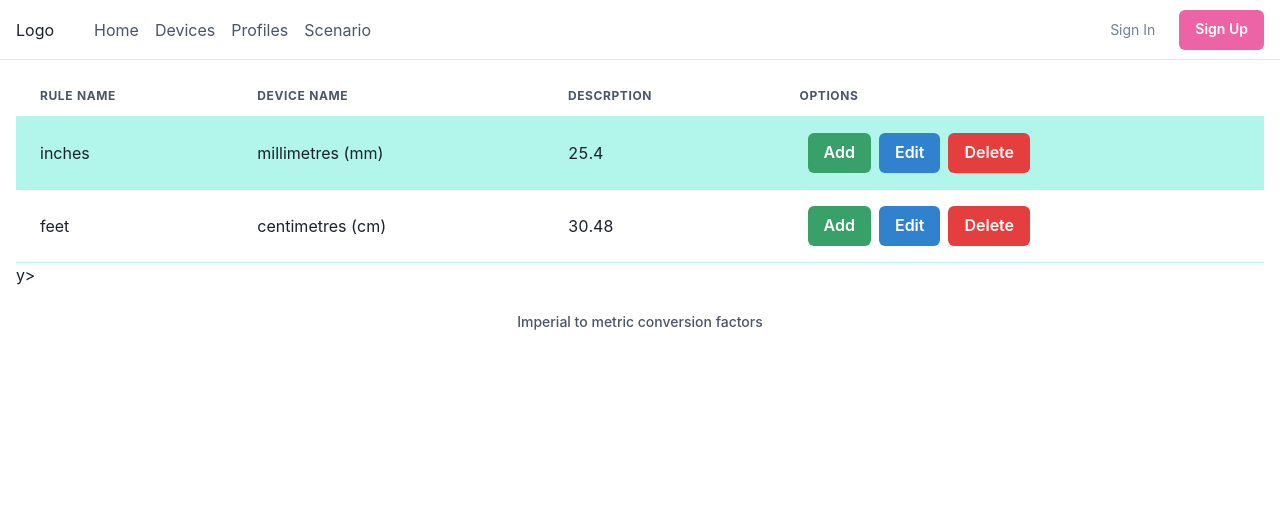
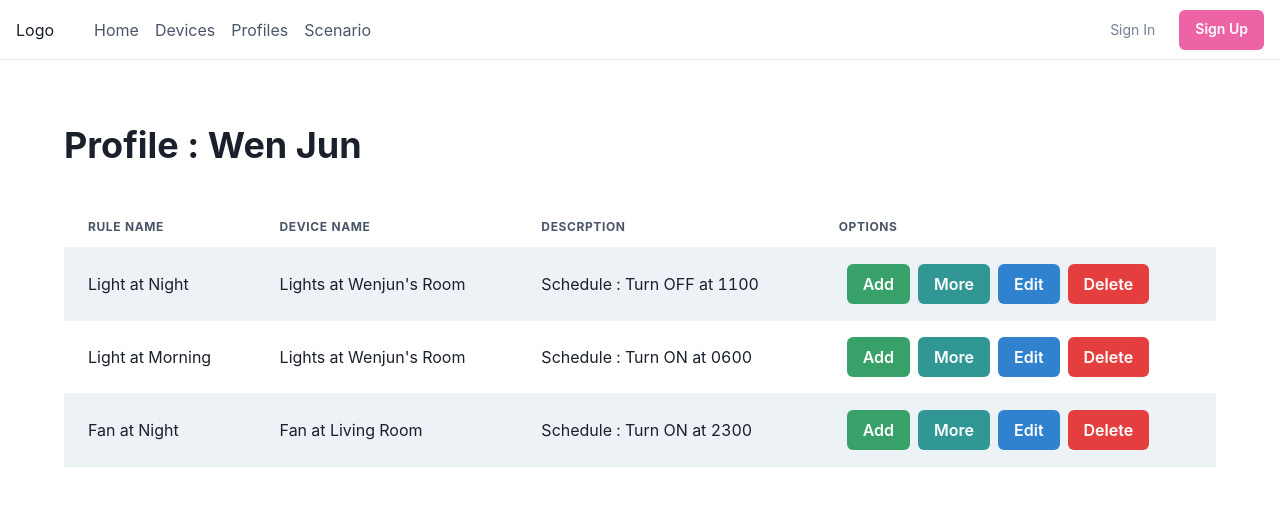
Before and after one commit to tryhardlaijun/ICT2106_P2_Project, a React (Create React App) app in the folder SmartHomeManager/SmartHomeManager.View/: page /Scenario in a window 1280 px wide. Shown: the top 506 px of the page. Built offline with nearby package versions, Linux system fonts and the light colour scheme.

Commit message:
Feat Updated Dummy data and updated table to follow Json

```diff
--- /dev/null
+++ b/SmartHomeManager/SmartHomeManager.View/src/components/Automation/Buttons.js
@@ -0,0 +1,28 @@
+import {
+    Button,
+    Td
+} from '@chakra-ui/react'
+import React from "react";
+
+function Buttons() {
+    return (
+        <Td>
+            <Button ml={2} colorScheme='green' >
+                Add
+            </Button>
+            <Button ml={2} colorScheme='teal' >
+                More
+            </Button>
+            <Button ml={2} colorScheme='blue' >
+                Edit
+            </Button>
+            <Button ml={2} colorScheme='red' >
+                Delete
+            </Button>
+
+        </Td>
+    );
+}
+
+
+export default Buttons;
--- /dev/null
+++ b/SmartHomeManager/SmartHomeManager.View/src/components/Automation/JsonToTable.js
@@ -0,0 +1,45 @@
+import {
+    Button,
+    Table,
+    Thead,
+    Tbody,
+    Tfoot,
+    Tr,
+    Th,
+    Td,
+    TableContainer,
+    Box
+} from '@chakra-ui/react'
+import React from "react";
+import JsonData from "./dummyData.json";
+import Buttons from "./Buttons"
+
+function jsonToTable() {
+    const DisplayData = JsonData.map((info) => {
+        return (
+            <Tr key={info.RuleID}>
+                <Td>{info.RuleName}</Td>
+                <Td>{info.DeviceName}</Td>
+                <Td>{info.Description}</Td>
+                <Buttons />
+            </Tr>
+        );
+    });
+    return (
+        <TableContainer>
+            <Table variant='striped' colorScheme='gray'>
+                <Thead>
+                    <Tr>
+                        <Th>Rule Name</Th>
+                        <Th>Device Name</Th>
+                        <Th>Descrption</Th>
+                        <Th>Options</Th>
+                    </Tr>
+                </Thead>
+                <Tbody>{DisplayData}</Tbody>
+            </Table>
+        </TableContainer>
+    );
+}
+
+export default jsonToTable;
--- /dev/null
+++ b/SmartHomeManager/SmartHomeManager.View/src/components/Automation/dummyData.json
@@ -0,0 +1,20 @@
+ [
+  {
+    "RuleID": "1111-1111-1111-1111",
+    "RuleName": "Light at Night",
+    "DeviceName": "Lights at Wenjun's Room",
+    "Description": "Schedule : Turn OFF at 1100"
+  },
+  {
+    "RuleID": "1111-1111-1111-1112",
+    "RuleName": "Light at Morning",
+    "DeviceName": "Lights at Wenjun's Room",
+    "Description": "Schedule : Turn ON at 0600"
+  },
+  {
+    "RuleID": "1111-1111-1111-1113",
+    "RuleName": "Fan at Night",
+    "DeviceName": "Fan at Living Room",
+    "Description": "Schedule : Turn ON at 2300"
+  }
+ ]
--- a/SmartHomeManager/SmartHomeManager.View/src/pages/Scenario.js
+++ b/SmartHomeManager/SmartHomeManager.View/src/pages/Scenario.js
@@ -1,67 +1,18 @@
 import {
-    Button,
-    Table,
-    Thead,
-    Tbody,
-    Tfoot,
-    Tr,
-    Th,
-    Td,
-    TableCaption,
-    TableContainer,
+    Heading,
     Box
 } from '@chakra-ui/react'
 import React from "react";
+import Buttons from "components/Automation/Buttons"
+import JsonToTable from "components/Automation/JsonToTable"
+
+
 
 export default function Scenarios() {
-    return <Box padding='4'>
-        <TableContainer>
-        <Table variant='striped' colorScheme='teal'>
-            <TableCaption>Imperial to metric conversion factors</TableCaption>
-            <Thead>
-                <Tr>
-                    <Th>Rule Name</Th>
-                    <Th>Device Name</Th>
-                    <Th>Descrption</Th>
-                   <Th>Options</Th>
-                </Tr>
-            </Thead>
-            <Tbody>
-                <Tr>
-                    <Td>inches</Td>
-                    <Td>millimetres (mm)</Td>
-                    <Td >25.4</Td>
-                    <Td>
-                        <Button ml={2} colorScheme='green' >
-                            Add
-                        </Button>
-                        <Button ml={2} colorScheme='blue' >
-                            Edit
-                        </Button>
-                        <Button ml={2} colorScheme='red' >
-                            Delete
-                        </Button>
-                    </Td>
-                </Tr>
-                <Tr>
-                    <Td>feet</Td>
-                    <Td>centimetres (cm)</Td>
-                    <Td>30.48</Td>
-                    <Td>
-                        <Button ml={2} colorScheme='green' >
-                            Add
-                        </Button>
-                        <Button ml={2} colorScheme='blue' >
-                            Edit
-                        </Button>
-                        <Button ml={2} colorScheme='red' >
-                            Delete
-                        </Button>
-                    </Td>
-                </Tr>y>
-
-            </Tbody>
-        </Table>
-        </TableContainer>
+    return <Box padding='16'>
+        <Heading alignContent="center" >Profile : Wen Jun</Heading>
+        <Box h='40px'>
+        </Box>
+        <JsonToTable />
     </Box>;
 }
```
Also changed, not shown: SmartHomeManager/SmartHomeManager.View/src/components/Automation/dummyData.txt (deleted).
